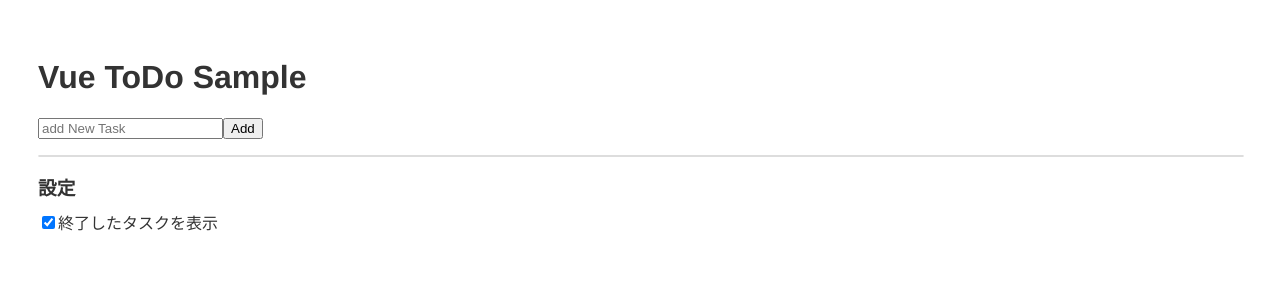
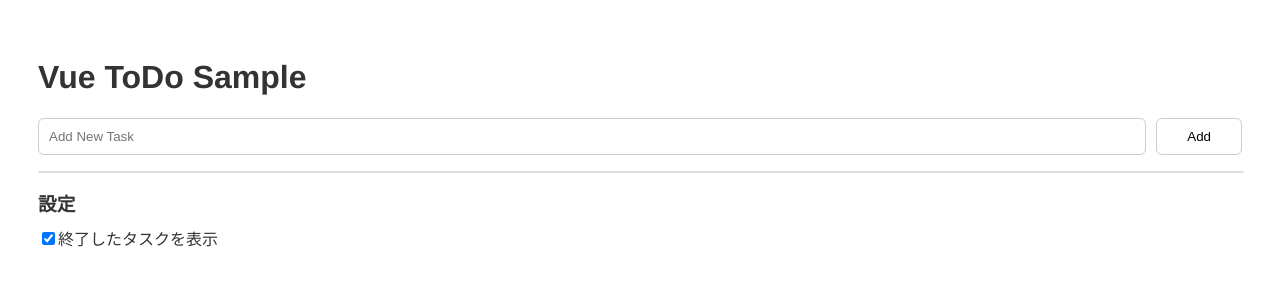
Before and after one commit to KanDai/vue-todo, a Vue app: page / in a window 1280 px wide. Shown: the top 300 px of the page. Built offline with nearby package versions, Linux system fonts and the light colour scheme.

Commit message:
タスク追加のテキストボックスの見た目を調整

```diff
--- a/src/components/Todos.vue
+++ b/src/components/Todos.vue
@@ -1,7 +1,7 @@
 <template>
   <div>
-    <div>
-      <input type="text" v-model="newTask.text" placeholder="add New Task">
+    <div class="form">
+      <input type="text" v-model="newTask.text" placeholder="Add New Task">
       <button value="Add" @click="addNewTask()">Add</button>
     </div>
 
@@ -93,6 +93,26 @@ ul {
   padding: 0;
 }
 
+.form {
+  display: flex;
+}
+.form input {
+  width: 100%;
+  margin-right: 10px;
+  padding: 10px;
+  appearance: none;
+  border: 1px solid #ccc;
+  background: #fff;
+  border-radius: 6px;
+}
+.form button {
+  padding: 10px 30px;
+  appearance: none;
+  border: 1px solid #ccc;
+  background: #fff;
+  border-radius: 6px;
+}
+
 .todos {
   border: 1px solid #ddd;
   border-radius: 6px;
@@ -107,6 +127,9 @@ ul {
   border-bottom: 1px solid #ddd;
 }
 
+.todo input {
+  margin-right: 10px;
+}
 .todo label {
   display: block;
   width: 100%;
```
